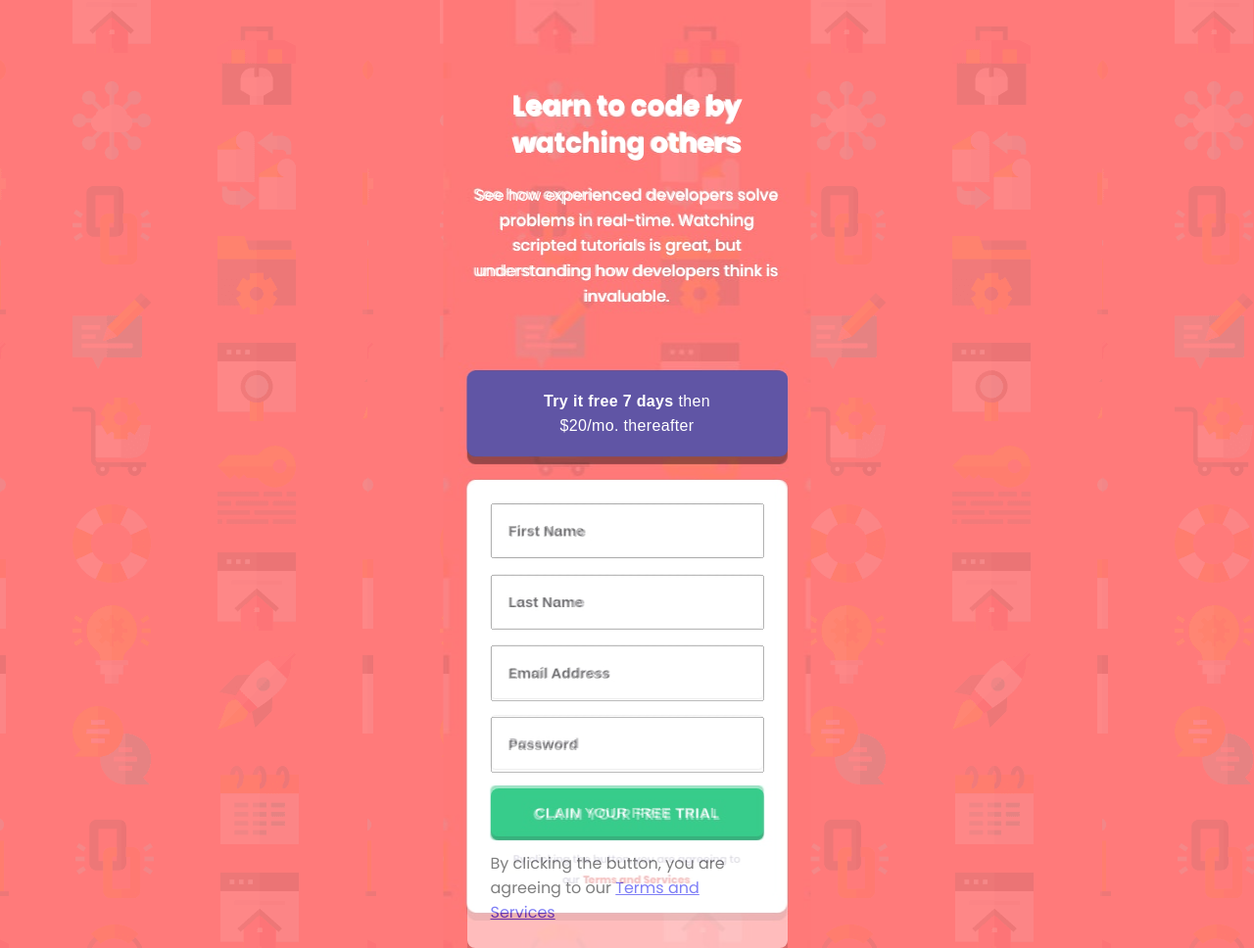
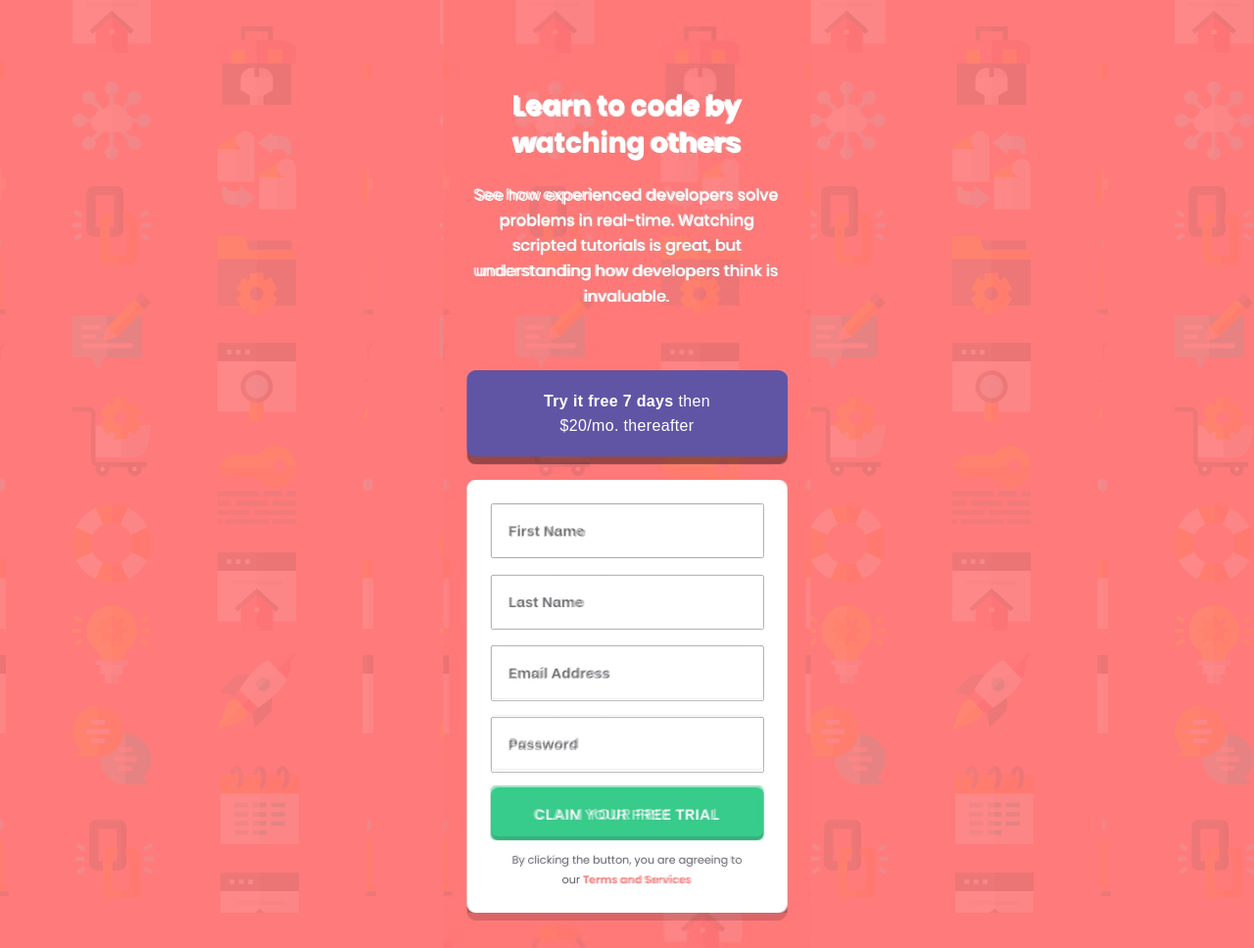
Before and after one commit to pettik/FrontendMentor--intro-component-with-signup-form-master, a plain HTML site: page index.html in a window 1280 px wide. Shown: the whole page at 98% size. After the commit the page ends 932 px from the top, so only its background shows below. Drawn offline with Linux system fonts and the light colour scheme.

Commit message:
Update style.css

```diff
--- a/style.css
+++ b/style.css
@@ -103,12 +103,26 @@ form button {
   color: var(--white-color);
   background-color: var(--green);
   border: none;
-  padding: 1rem 0;
+  padding: 1.2rem 0 0.85rem;
   box-shadow: 0 0.25rem 0.05rem #3daa7c;
   font-weight: 600;
   font-size: 0.95rem;
   border-radius: 0.5rem;
+  margin-top: -0.1rem;
   margin-bottom: 0.9rem;
+}
+
+form p {
+  font-size: 0.7rem;
+  padding: 0 1.25rem;
+  line-height: 1.8;
+  text-align: center;
+}
+
+form p a {
+  text-decoration: none;
+  font-weight: 600;
+  color: var(--red);
 }
 
 footer {
```
